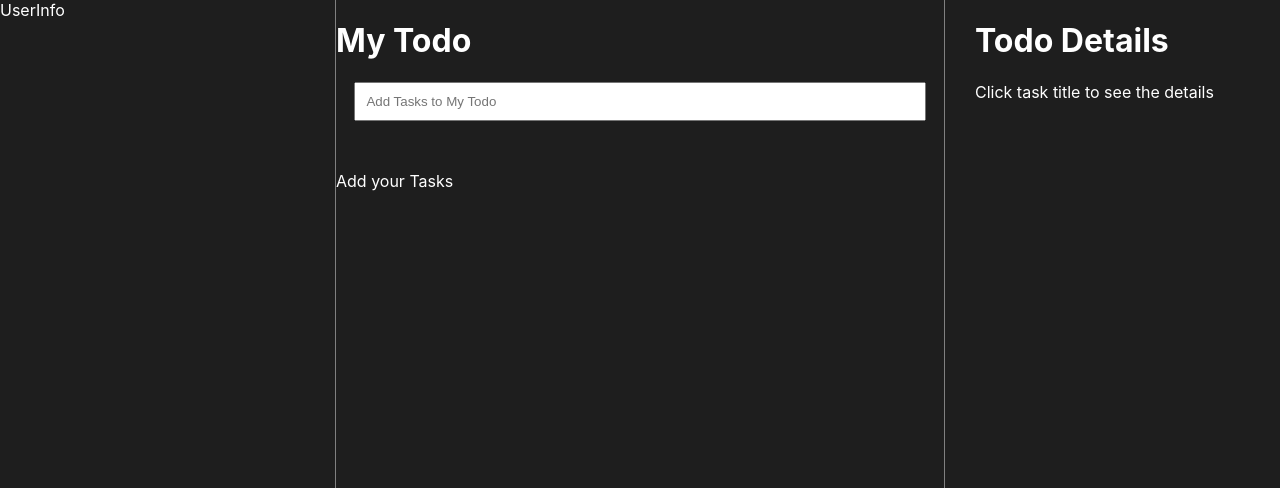
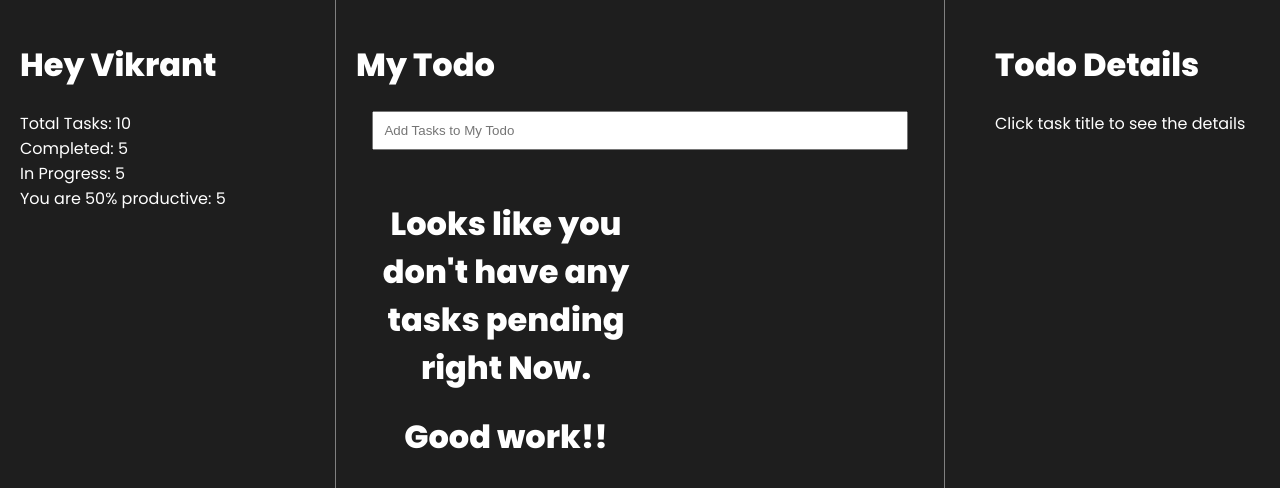
Before and after one commit to Vikrant-Chaugule/todo-with-auth, a React (Create React App) app: page / in a window 1280 px wide. Shown: the top 488 px of the page. Built offline with nearby package versions, Linux system fonts and the light colour scheme.

Commit message:
Added font and fix layout styles

```diff
--- a/public/index.html
+++ b/public/index.html
@@ -24,6 +24,10 @@
       work correctly both with client-side routing and a non-root public URL.
       Learn how to configure a non-root public URL by running `npm run build`.
     -->
+    <link rel="preconnect" href="https://fonts.googleapis.com">
+    <link rel="preconnect" href="https://fonts.gstatic.com" crossorigin>
+    <link href="https://fonts.googleapis.com/css2?family=Poppins:wght@200;300;400;500;600;800&display=swap"
+      rel="stylesheet">
     <title>React App</title>
   </head>
   <body>
--- a/src/components/ToDoDetails/ToDoDetails.css
+++ b/src/components/ToDoDetails/ToDoDetails.css
@@ -1,6 +1,7 @@
 .todo-details-container {
   display: flex;
   flex-direction: column;
+  margin: 20px;
 }
 
 .title {
--- a/src/components/ToDoDetails/ToDoDetails.tsx
+++ b/src/components/ToDoDetails/ToDoDetails.tsx
@@ -8,8 +8,6 @@ export const ToDoDetails = () => {
   const { id, title, isCompleted, children } = selectedTodo;
 
   const titleStyle = isCompleted ? "title-with-strike-through " : "title";
-
-  console.log(selectedTodo);
 
   return (
     <div className="todo-details-container">
--- a/src/components/ToDoItem/ToDoItem.tsx
+++ b/src/components/ToDoItem/ToDoItem.tsx
@@ -28,7 +28,6 @@ export const ToDoItem = ({
       ...updatedToDos[index],
       isCompleted: !updatedToDos[index]?.isCompleted,
     };
-    // console.log("selectedTodo", selectedTodo);
     setToDos(updatedToDos);
 
     if (selectedTodo.id === id) {
@@ -38,7 +37,6 @@ export const ToDoItem = ({
 
   const onDeleteToDo = (id: string) => {
     const updatedToDos = toDos?.filter((toDo) => toDo.id !== id);
-    // console.log("selectedTodo", selectedTodo);
     setToDos(updatedToDos);
 
     if (selectedTodo.id === id) {
@@ -56,7 +54,6 @@ export const ToDoItem = ({
       isCompleted: false,
     });
     setToDos(updatedToDos);
-    // console.log("selectedTodo", selectedTodo);
     if (selectedTodo.id === id) {
       setSelectedTodo(updatedToDos[index]);
     }
@@ -75,7 +72,6 @@ export const ToDoItem = ({
     if (selectedTodo.id === id) {
       setSelectedTodo(updatedToDos[index]);
     }
-    // console.log("selectedTodo", selectedTodo);
   };
 
   const onDeleteChildCheckbox = (subTaskId: string) => {
@@ -85,7 +81,6 @@ export const ToDoItem = ({
       (ele) => ele.id !== subTaskId
     );
     setToDos(updatedToDos);
-    // console.log("selectedTodo", selectedTodo);
     if (selectedTodo.id === id) {
       setSelectedTodo(updatedToDos[index]);
     }
--- a/src/components/ToDoList/ToDoList.css
+++ b/src/components/ToDoList/ToDoList.css
@@ -2,6 +2,7 @@
   border-left: 1px solid grey;
   border-right: 1px solid grey;
   height: 100vh;
+  padding: 20px;
 }
 
 .add-todo-container {
--- a/src/components/ToDoList/ToDoList.tsx
+++ b/src/components/ToDoList/ToDoList.tsx
@@ -46,9 +46,18 @@ export const ToDoList = () => {
             <ToDoItem key={index} {...todo} />
           ))
         ) : (
-          <span>Add your Tasks</span>
+          <NoToDoTasks />
         )}
       </div>
     </div>
   );
 };
+
+const NoToDoTasks = () => {
+  return (
+    <div style={{ width: "300px", textAlign: "center" }}>
+      <h1>Looks like you don't have any tasks pending right Now.</h1>
+      <h1> Good work!!</h1>
+    </div>
+  );
+};
--- /dev/null
+++ b/src/components/UserInfo/UserInfo.css
@@ -0,0 +1,3 @@
+.user-info-container {
+  margin: 20px;
+}
--- a/src/components/UserInfo/UserInfo.tsx
+++ b/src/components/UserInfo/UserInfo.tsx
@@ -1,3 +1,15 @@
+import "./UserInfo.css";
+
 export const UserInfo = () => {
-  return <div>UserInfo</div>;
+  return (
+    <div className="user-info-container ">
+      <h1>Hey Vikrant</h1>
+      <div>
+        <div>Total Tasks: 10</div>
+        <div>Completed: 5</div>
+        <div>In Progress: 5</div>
+        <div>You are 50% productive: 5</div>
+      </div>
+    </div>
+  );
 };
--- a/src/index.css
+++ b/src/index.css
@@ -1,14 +1,15 @@
 body {
   margin: 0;
-  font-family: -apple-system, BlinkMacSystemFont, 'Segoe UI', 'Roboto', 'Oxygen',
+  /* font-family: -apple-system, BlinkMacSystemFont, 'Segoe UI', 'Roboto', 'Oxygen',
     'Ubuntu', 'Cantarell', 'Fira Sans', 'Droid Sans', 'Helvetica Neue',
-    sans-serif;
+    sans-serif; */
+  font-family: "Poppins", sans-serif;
   -webkit-font-smoothing: antialiased;
   -moz-osx-font-smoothing: grayscale;
   background-color: rgb(30, 30, 30);
 }
 
 code {
-  font-family: source-code-pro, Menlo, Monaco, Consolas, 'Courier New',
+  font-family: source-code-pro, Menlo, Monaco, Consolas, "Courier New",
     monospace;
 }
```
